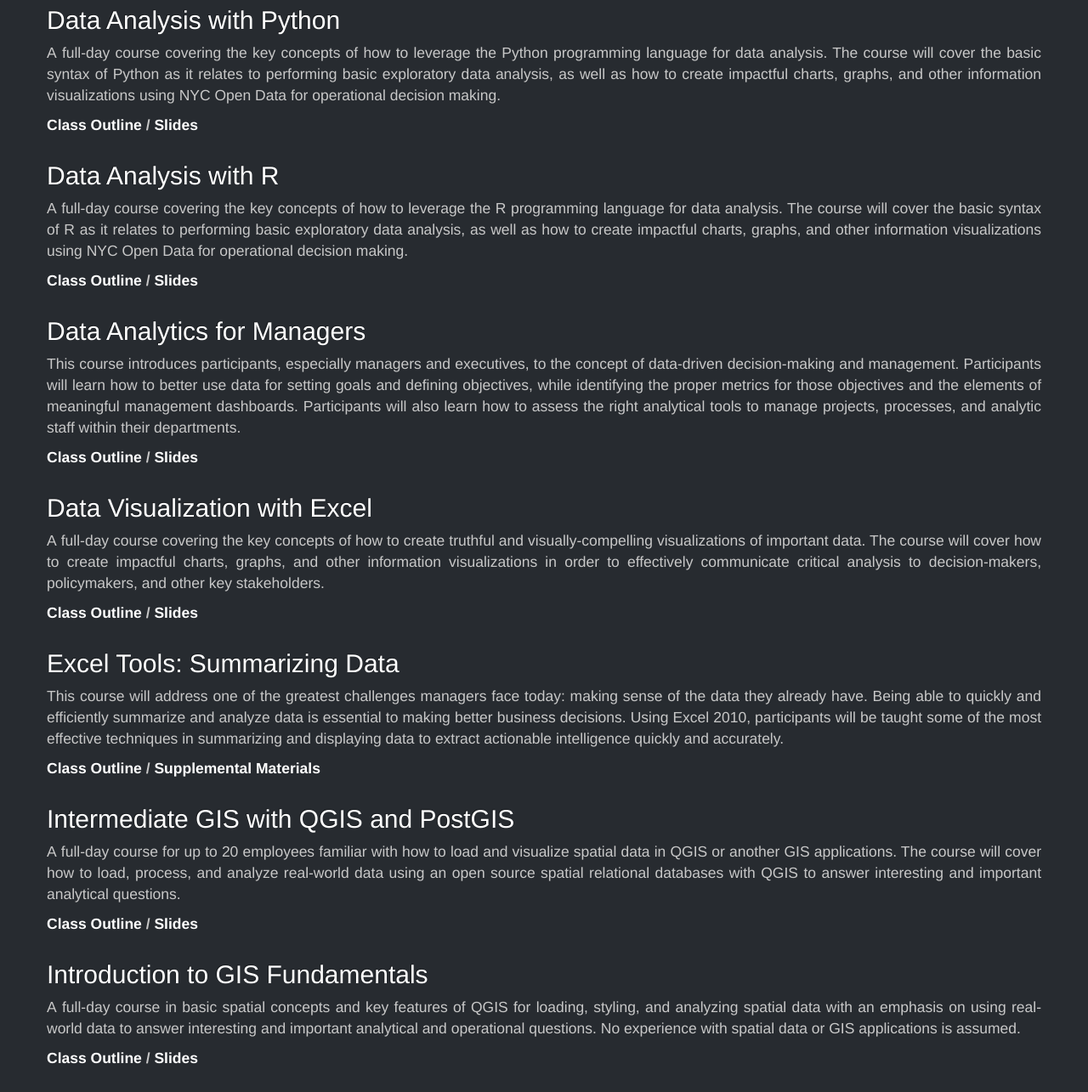
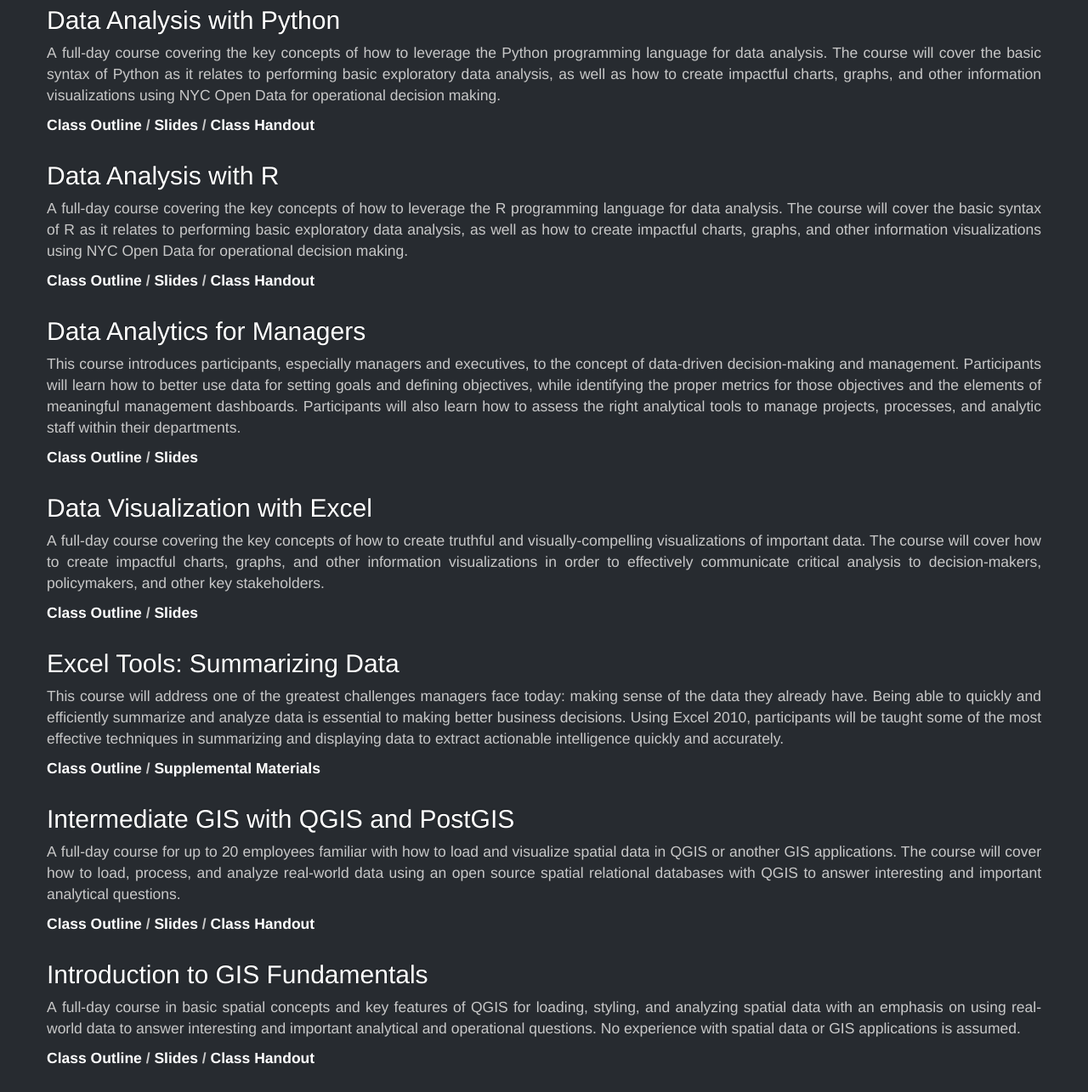
Before and after one commit to Datapolitan-Training/Datapolitan-Training.github.io, a plain HTML site: page index.html in a window 1280 px wide. Shown: the part 920-2205 px from the top of the page at 85% size. Drawn offline with Linux system fonts and the light colour scheme; files that its build step writes are made by us from their sources.

Commit message:
adding class handout links

```diff
--- a/index.html
+++ b/index.html
@@ -113,7 +113,7 @@
           <h2><a>Data Analysis with Python</a></h2>
             <p>A<a id="data-analysis-r">&nbsp;</a>full-day course covering the key concepts of how to leverage the Python programming language for data analysis. The course will cover the basic syntax of Python as it relates to performing basic exploratory data analysis, as well as how to create impactful charts, graphs, and other information visualizations using NYC Open Data for operational decision making.
             </p>
-            <p><strong><a href="http://bit.ly/data-analysis-python-code" target="_blank">Class Outline</a> / <a href="http://bit.ly/data-analysis-python" target="_blank">Slides</a></strong>
+            <p><strong><a href="http://bit.ly/data-analysis-python-code" target="_blank">Class Outline</a> / <a href="http://bit.ly/data-analysis-python" target="_blank">Slides</a> / <a href="http://training.datapolitan.com/data-analysis-python/20170529_workbook.pdf">Class Handout</a></strong>
             </p>
         </div>
       </div> <!-- end data analysis with python -->
@@ -124,7 +124,7 @@
           <!-- <div class="well"> -->
             <p>A<a id="data-driven-gov">&nbsp;</a>full-day course covering the key concepts of how to leverage the R programming language for data analysis. The course will cover the basic syntax of R as it relates to performing basic exploratory data analysis, as well as how to create impactful charts, graphs, and other information visualizations using NYC Open Data for operational decision making.
             </p>
-            <p><strong><a href="http://bit.ly/data-analysis-r-code" target="_blank">Class Outline</a> / <a href="http://bit.ly/data-analysis-r" target="_blank">Slides</a></strong>
+            <p><strong><a href="http://bit.ly/data-analysis-r-code" target="_blank">Class Outline</a> / <a href="http://bit.ly/data-analysis-r" target="_blank">Slides</a> / <a href="http://training.datapolitan.com/data-analysis-r/20170605_workbook.pdf">Class Handout</a></strong>
             </p>
         </div>
       </div> <!-- end data-analysis-r -->
@@ -162,7 +162,7 @@
         <div class="col-lg-12">
           <h2><a>Intermediate GIS with QGIS and PostGIS</a></h2>
             <p>A<a id="intro-qgis">&nbsp;</a>full-day course for up to 20 employees familiar with how to load and visualize spatial data in QGIS or another GIS applications. The course will cover how to load, process, and analyze real-world data using an open source spatial relational databases with QGIS to answer interesting and important analytical questions.</p>
-            <p><strong><a href="http://bit.ly/intermediate-gis-code" target="_blank">Class Outline</a> / <a href='http://bit.ly/intermediate-gis' target="_blank">Slides</a></strong>
+            <p><strong><a href="http://bit.ly/intermediate-gis-code" target="_blank">Class Outline</a> / <a href='http://bit.ly/intermediate-gis' target="_blank">Slides</a> / <a href="http://training.datapolitan.com/qgis-training/Intermediate_GIS/workbook.pdf">Class Handout</a></strong>
             </p>
         </div>
       </div> <!-- end intermediate-qgis -->
@@ -171,7 +171,7 @@
         <div class="col-lg-12">
           <h2><a>Introduction to GIS Fundamentals</a></h2>
             <p>A<a id="intro-stats">&nbsp;</a>full-day course in basic spatial concepts and key features of QGIS for loading, styling, and analyzing spatial data with an emphasis on using real-world data to answer interesting and important analytical and operational questions. No experience with spatial data or GIS applications is assumed.</p>
-            <p><strong><a href="http://bit.ly/intro-gis-fundamentals-code" target="_blank">Class Outline</a> / <a href="http://bit.ly/intro-gis-fundamentals" target="_blank" target="_blank">Slides</a></strong>
+            <p><strong><a href="http://bit.ly/intro-gis-fundamentals-code" target="_blank">Class Outline</a> / <a href="http://bit.ly/intro-gis-fundamentals" target="_blank" target="_blank">Slides</a> / <a href="http://training.datapolitan.com/qgis-training/Introduction_to_GIS_Fundamentals/workbook.pdf">Class Handout</a></strong>
             </p>
         </div>
       </div> <!-- end intro-qgis -->
```
